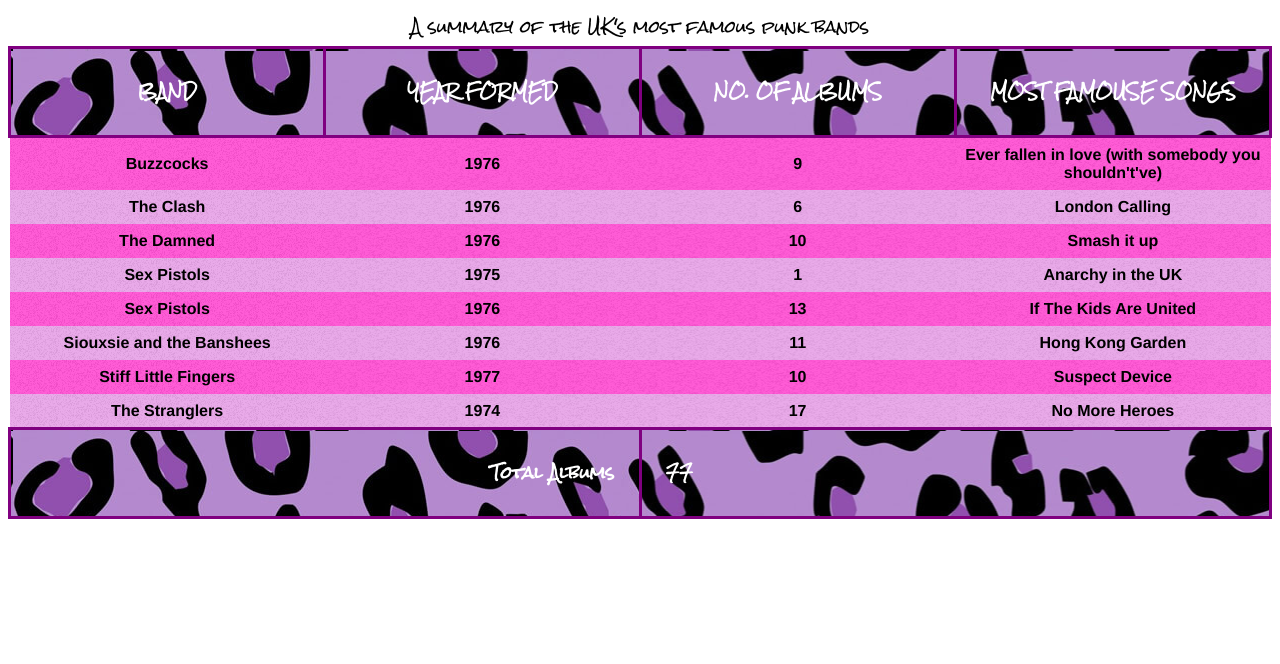
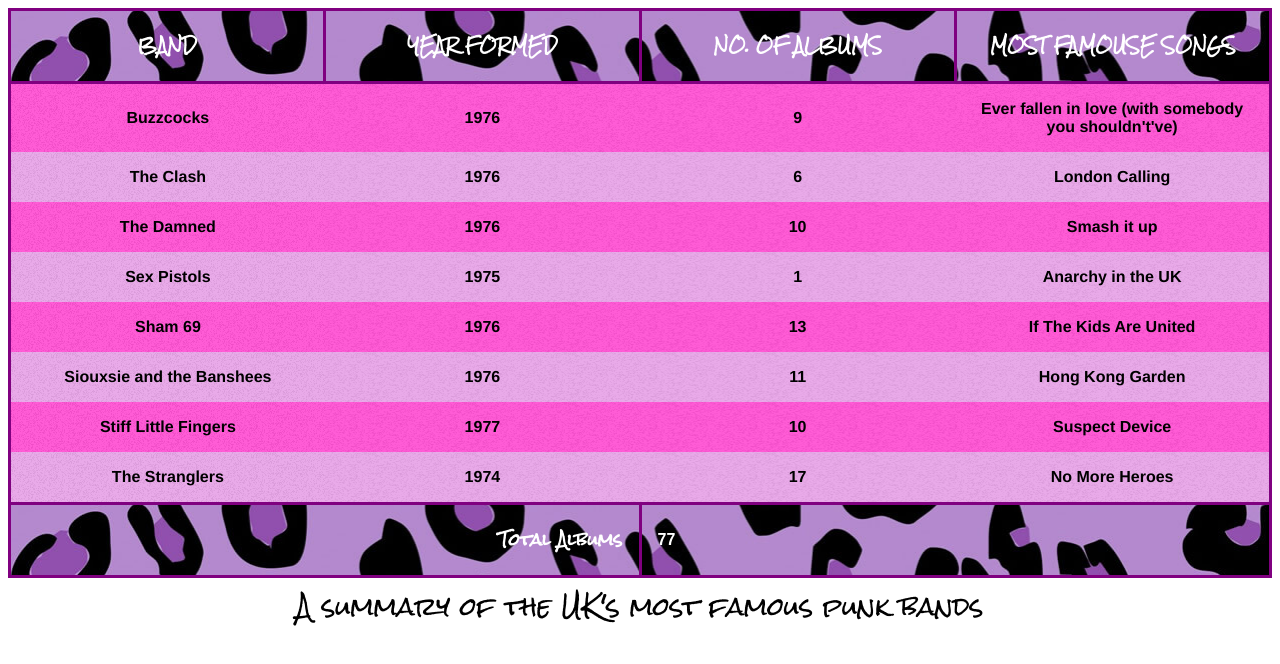
Before and after one commit to S6jjy/semantic-task-challnge, a plain HTML site: page index.html in a window 1280 px wide. Drawn offline with Linux system fonts and the light colour scheme.

Commit message:
fixed font style for total number of albums inline styling

```diff
--- a/index.html
+++ b/index.html
@@ -19,7 +19,7 @@
 
 <style>
   */ {
-    font-family: "Rock Salt", "Helvetica", helvetica, sans-serif, cursive;
+    font-family: "Rock Salt", "Helvetica", helvetica, sans-serif;
     margin: 1rem;
 }
 
@@ -34,21 +34,21 @@
    height: 100%;
    table-layout: fixed;
    border-collapse: collapse;
-   border-color: #800080;
+
   }
 thead, tfoot{
   background-image: url("assets/leopardskin.jpg");
   color: white;
-  padding: 2.5em;
-  border: #800080 solid;
-
   font-family: "Rock Salt", sans-serif;
   font-size: 1rem;
-  padding: 1rem, 1rem;
+
+
 
 }
 tbody {
-    margin: 1em;
+    margin: 0;
+    border: #800080 solid;
+
 
 }
 tbody tr:nth-child(odd) {
@@ -61,26 +61,26 @@
 
 }
 th {
-  padding: 1.5em;
+  padding: 1rem;
   border: #800080 solid;
 
 }
 td {
   color: black;
     text-align: center;
-    font-family: "Helvetica Neue", helvetica, arial;
+    font-family: "Helvetica Neue", helvetica, Arial, Helvetica, sans-serif;
     text-align: center;
     font-size: 1rem;
-    font-weight:900;
+    font-weight: 800;
   text-align: center;
-  padding: 0.5rem;
+  padding: 1rem;
 
 }
 .tableCaption{
-  font-family: "Rock Salt", Arial, Helvetica, sans-serif;
-  font-size: 1em;
-  position: relative;
-  offset-position: top 10em;
+  font-family: "Rock Salt", Arial, Helvetica, Arial, sans-serif;
+  font-size: 1.5rem;
+  caption-side: bottom;
+
 
 }
 
@@ -123,7 +123,7 @@
           <td>Anarchy in the UK</td>
         </tr>
         <tr>
-          <td>Sex Pistols</td>
+          <td>Sham 69</td>
           <td>1976</td>
           <td>13</td>
           <td>If The Kids Are United</td>
@@ -149,7 +149,7 @@
       </tbody>
       <tfoot>
         <th colspan="2" style="text-align:right;">Total Albums</th>
-        <th colspan="2" style="text-align:left;">77</th>
+        <th colspan="2" style="text-align:left; font-family: sans-serif;">77</th>
           <caption class="tableCaption">A summary of the UK's most famous punk bands</caption>
           <tr>
 
```
